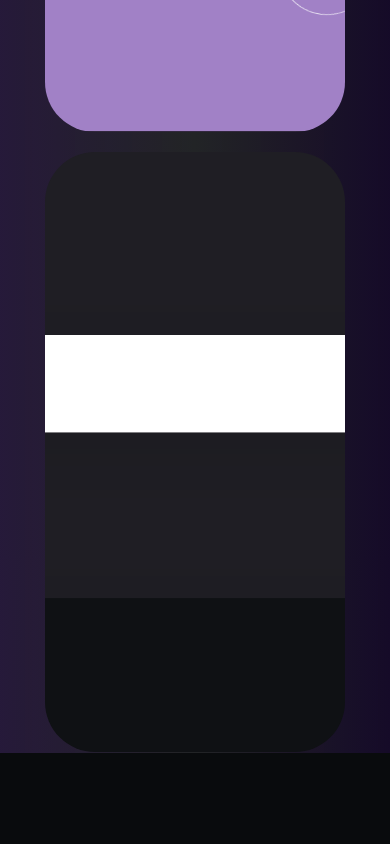
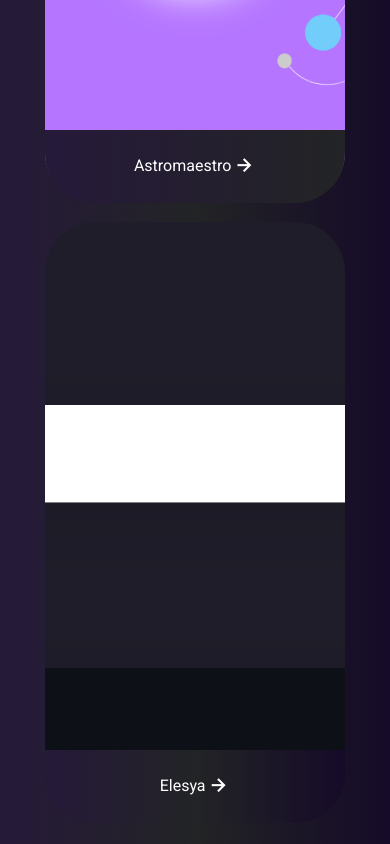
Before and after one commit to kabeersingh77/Kabeer-portfolio, a website built with Vite: page index.html in a window 390 px wide. Shown: the part 3240-4084 px from the top of the page. Before the commit the page ends 3993 px from the top, so only its background shows below. Built offline with nearby package versions, Linux system fonts and the light colour scheme.

Commit message:
improved the responsiveness of about and project section

```diff
--- a/index.html
+++ b/index.html
@@ -150,7 +150,7 @@
         class="md:flex md:flex-wrap md:h-[22rem] h-[28rem] md:w-[65%] w-full group border-[2px] border-[rgba(255,255,255,0.1)] rounded-md backdrop-blur-lg bg-[(46,3,99)] shadow-xl/20 top-[6vh] backdrop:-opacity-100 md:px-7 justify-center items-center shadow-slate-400 transition-colors ease-in duration-200 hover:bg-gradient-to-b hover:from-[rgba(144,79,248,0.2)] hover:via-[rgba(157,10,226,0.1)] hover:to-[rgba(324,211,238,0.0)]"
       >
         <p
-          class="md:flex-col md:p-3 text-slate-300 md:text-[30px] transition-transform ease-in duration-200 group-hover:-translate-y-2"
+          class="md:flex-col md:p-3 md:m-[3vh] text-slate-300 md:text-[30px] transition-transform ease-in duration-200 group-hover:-translate-y-2"
         >
           Hello there, I am Kabeer Singh and I am an India based frontend
           website developer and also a discord web developer. I work according
@@ -195,25 +195,27 @@
 
     <section
       id="projects"
-      class="p-20 justify-center flex items-center h-[100vh] place-content-evenly flex-col"
+      class="p-20 justify-center flex items-center md:h-[100vh] place-content-evenly flex-col"
     >
       <h1 class="text-[#cbc4c4] text-[40px] mb-20">Projects</h1>
-      <div class="h-full flex items-center justify-center relative flex-wrap">
+      <div
+        class="h-full flex items-center justify-center relative flex-col md:flex-wrap"
+      >
         <div
-          class="group card font-roboto w-[300px] h-[600px] m-[10px] rounded-[50px] saturate-50 bg-[url('public/astromaestroweb.png')] bg-cover bg-center relative transition-width duration-500 hover:w-[1000px] cursor-pointer hover:saturate-100"
+          class="group card font-roboto w-[300px] h-[600px] m-[10px] rounded-[50px] md:saturate-50 bg-[url('public/astromaestroweb.png')] bg-cover bg-center relative md:transition-width md:duration-500 md:hover:w-[1000px] cursor-pointer md:hover:saturate-100"
         >
           <a
             href="https://astromaestro.vercel.app/"
-            class="rounded-b-[50px] bg-[#090b0d] bg-gradient-to-r from-[rgba(105,58,161,0.3)] to-[rgba(255,255,255,0.1)] text-white justify-center top-9 mt-[33rem] py-6 left-8 flex text-center bottom-0 opacity-0 transition-all duration-500 group-hover:opacity-100 group-hover:bottom-[25px] hover:text-purple-700"
+            class="rounded-b-[50px] bg-[#090b0d] bg-gradient-to-r from-[rgba(105,58,161,0.3)] to-[rgba(255,255,255,0.1)] text-white justify-center top-9 mt-[33rem] py-6 left-8 flex text-center bottom-0 md:opacity-0 transition-all duration-500 group-hover:opacity-100 group-hover:bottom-[25px] hover:text-purple-700"
             >Astromaestro<i class="bx bx-right-arrow-alt bx-sm"></i
           ></a>
         </div>
         <div
-          class="group card font-roboto w-[300px] h-[600px] m-[10px] rounded-[50px] saturate-50 bg-[url('public/elesyaweb.png')] bg-cover bg-center relative transition-width duration-500 hover:w-[1000px] cursor-pointer hover:saturate-100"
+          class="group card font-roboto w-[300px] h-[600px] m-[10px] rounded-[50px] md:saturate-50 bg-[url('public/elesyaweb.png')] bg-cover bg-center relative md:transition-width md:duration-500 md:hover:w-[1000px] cursor-pointer md:hover:saturate-100"
         >
           <a
             href="/work-elesya.html"
-            class="rounded-b-[50px] bg-[#090b0d] bg-gradient-to-r from-[rgba(105,58,161,0.3)] via-[rgba(255,255,255,0.1)] to-[rgba(72,08,150,0.2)] text-white justify-center top-9 mt-[33rem] py-6 left-8 flex text-center bottom-0 opacity-0 transition-all duration-500 group-hover:opacity-100 group-hover:bottom-[25px] hover:text-pink-400"
+            class="rounded-b-[50px] bg-[#090b0d] bg-gradient-to-r from-[rgba(105,58,161,0.3)] via-[rgba(255,255,255,0.1)] to-[rgba(72,08,150,0.2)] text-white justify-center top-9 mt-[33rem] py-6 left-8 flex text-center bottom-0 md:opacity-0 transition-all duration-500 group-hover:opacity-100 group-hover:bottom-[25px] hover:text-pink-400"
             >Elesya<i class="bx bx-right-arrow-alt bx-sm"></i
           ></a>
         </div>
```
